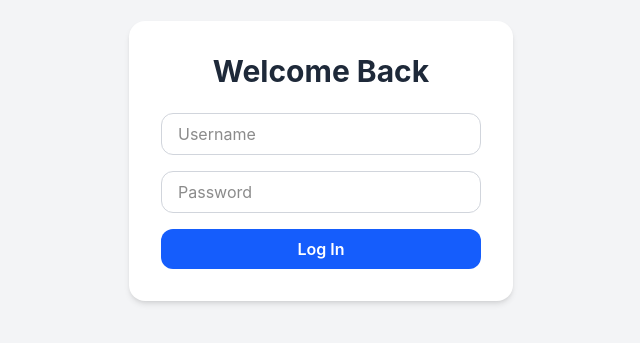
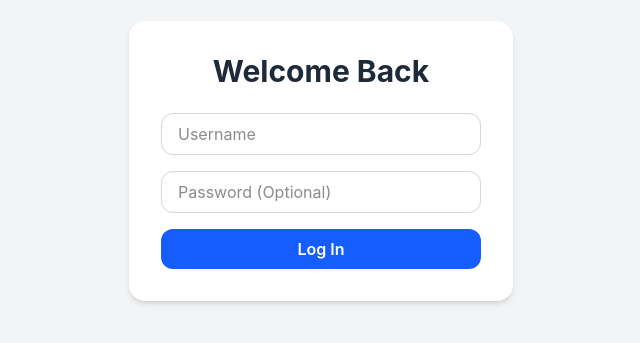
Before and after one commit to eolson31/rate-everything, a Next.js app: page /login in a window 1280 px wide. Shown: the part 239-582 px from the top of the page, without its empty margins (319-959 px from the left). Built offline with nearby package versions, Linux system fonts and the light colour scheme.

Commit message:
Only posts you create have a delete button

```diff
--- a/src/app/api/posts/route.ts
+++ b/src/app/api/posts/route.ts
@@ -11,7 +11,7 @@ export async function POST(request: Request) {
     const body = await request.json();
     const {authorID, title, description, rating} = body;
     // Explicit error handling
-    if (!authorID || !title || !description || !rating) {
+    if (!authorID || !title) {
         return NextResponse.json({success: false, error: "Missing a required field: authorID, title, description, and rating"}, {status: 404});
     }
     // Create in database
--- a/src/app/home/PostFeed.tsx
+++ b/src/app/home/PostFeed.tsx
@@ -2,6 +2,7 @@
 
 import { useRouter } from "next/navigation";
 import { useEffect, useState } from "react";
+import { useLoggedIn } from "../contexts";
 
 
 type Post = {
@@ -94,6 +95,7 @@ export default function PostFeed() {
   const [postRatings, setPostRatings] = useState<{ [postId: number]: number }>({});
   const [loading, setLoading] = useState(true);
   const [search, setSearch] = useState("");
+  const { username } = useLoggedIn();
 
   const router = useRouter();
 
@@ -225,16 +227,17 @@ export default function PostFeed() {
                   {post.createdAt.toLocaleTimeString()}
                 </p>
               </div>
+              {post.author.name === username && (
                 <button
                   id={`delete-${post.id}`}
                   onClick={() => deletePost(post.id)}
-                className="text-gray-400 hover:text-red-500 transition"
+                  className="text-gray-400 hover:text-red-500 transition cursor-pointer"
                   title="Delete Post"
                 >
                   🗑️
                 </button>
+              )}
             </div>
-
             <div key={`rating-${post.id}`} className="pt-2">
               <StarRatingButton
                 rating={postRatings[post.id] ?? post.rating}
--- a/src/app/login/page.tsx
+++ b/src/app/login/page.tsx
@@ -30,7 +30,7 @@ export default function Login() {
           <input
             id="password"
             type="password"
-            placeholder="Password"
+            placeholder="Password (Optional)"
             className="w-full px-4 py-2 border border-gray-300 rounded-xl focus:outline-none focus:ring-2 focus:ring-blue-500"
           />
           <button
```
Lines whose indentation alone changed are shown as unchanged.
